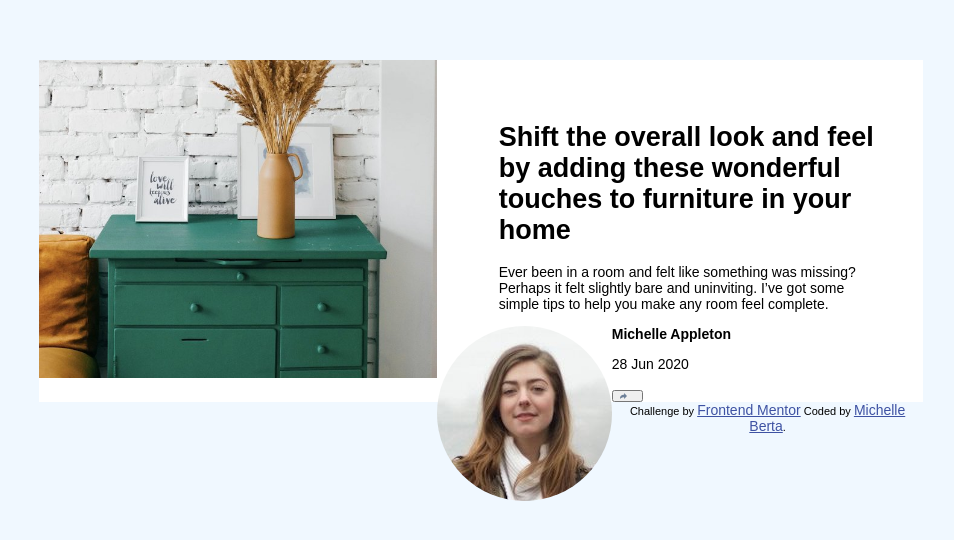
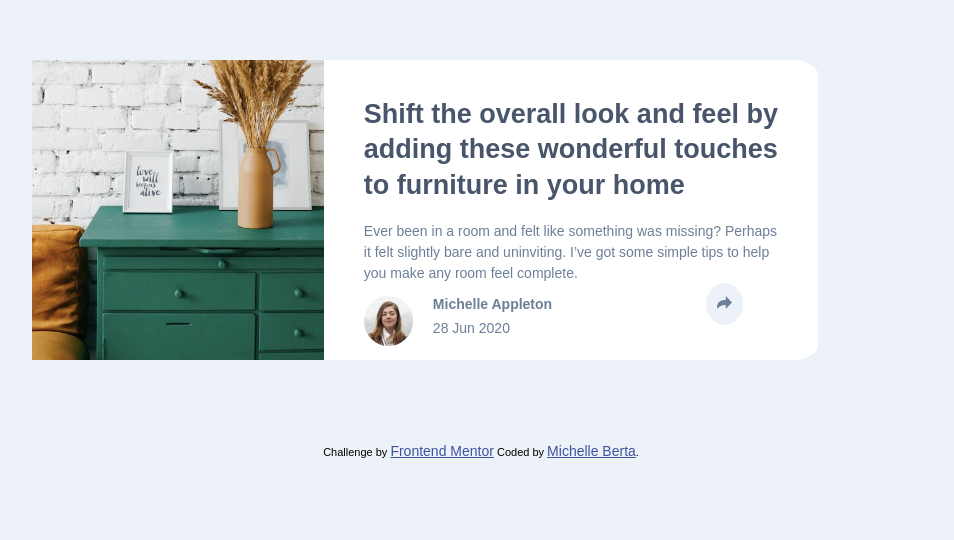
Before and after one commit to MichelleBerta/article-preview-component, a plain HTML site: page index.html in a window 1280 px wide. Shown: the part 130-670 px from the top of the page, without its empty margins (159-1113 px from the left). Drawn offline with Linux system fonts and the light colour scheme.

Commit message:
finished desktop css

```diff
--- a/index.html
+++ b/index.html
@@ -26,9 +26,9 @@
 
 <body>
   <div class="container">
-    <img src="images/drawers.jpg">
-    <div class="copy">
-      <div class="ad">
+    <img src="images/drawers.jpg" class="image">
+    <div class="ad">
+      <div class="copy">
         <h1>Shift the overall look and feel by adding these wonderful
           touches to furniture in your home</h1>
 
@@ -36,18 +36,22 @@
           it felt slightly bare and uninviting. I’ve got some simple tips
           to help you make any room feel complete.</p>
       </div>
-      <img class="avatar" src="images/avatar-michelle.jpg">
-      <h3>Michelle Appleton</h3>
-      <p>28 Jun 2020</p>
 
-      <button class="btn"><img src="images/icon-share.svg"></button>
+      <div>
+        <img class="avatar" src="images/avatar-michelle.jpg">
+        <h3>Michelle Appleton</h3>
+        <p class="date">28 Jun 2020</p>
+
+        <button id="btn"><img src="images/icon-share.svg"></button>
+      </div>
     </div>
-
+  </div>
+  <footer>
     <div class="attribution">
       Challenge by <a href="https://www.frontendmentor.io?ref=challenge" target="_blank">Frontend Mentor</a>
       Coded by <a href="#">Michelle Berta</a>.
     </div>
-  </div>
+  </footer>
 </body>
 
 </html>
--- a/style.css
+++ b/style.css
@@ -8,35 +8,78 @@
 }
 
 body {
-    background-color: aliceblue;
+  background-color: var(--lightGray);
 }
 
 .container {
-    position: relative;
-    max-width: 75%;
-    margin: 15%
+  position: relative;
+  margin: 15%;
+  display: flex;
+  flex-wrap: wrap;
+  width: 774px;
+  height: 194px;
+}
+
+.ad {
+  background-color: white;
+  color: var(--darkBlue);
+  flex: 1 1 200px;
+  margin-left: -41px;
+  margin-right: -5px;
+  border-top-right-radius: 5%;
+  border-bottom-right-radius: 5%;
 }
 
 .copy {
-    background-color: white;
-}
-
-.ad {
-    padding-left:52%;
-    padding-top: 5%;
-    padding-right: 5%
+  padding: 4% 8%;
+  margin-bottom: -41px;
 }
 
 h1 {
   font-size: 27px;
+  line-height: 130%;
+  color: var(--darkGray);
 }
 
-img {
-    max-width: 45%;
-    float: left;
+p {
+    line-height: 150%;
+}
+
+.image {
+  float: left;
+  overflow: hidden;
+  margin: 0% 5% 0% -8%;
+  width: 350px;
+  height: 300px;
+  object-position: -220% 0;
+  object-fit: cover;
+  border-top-left-radius: 5%;
+  border-bottom-left-radius: 5%;
 }
 
 .avatar {
-   border-radius: 50%;
-   max-width: 20%;
+  border-radius: 50%;
+  max-width: 10%;
+  float: left;
+  margin: 0% 4% 0 8%;
 }
+
+h3 {
+    margin-bottom: -5px;
+    margin-top: 20px;
+}
+
+.date {
+    margin-top: 11px;
+}
+
+#btn {
+  float: right;
+  padding: 13px 11px;
+  border-radius: 50%;
+  background-color: var(--lightGray);
+  color: var(--grayBlue);
+  margin-top: -70px;
+  margin-right: 75px;
+  border: none;
+}
```
